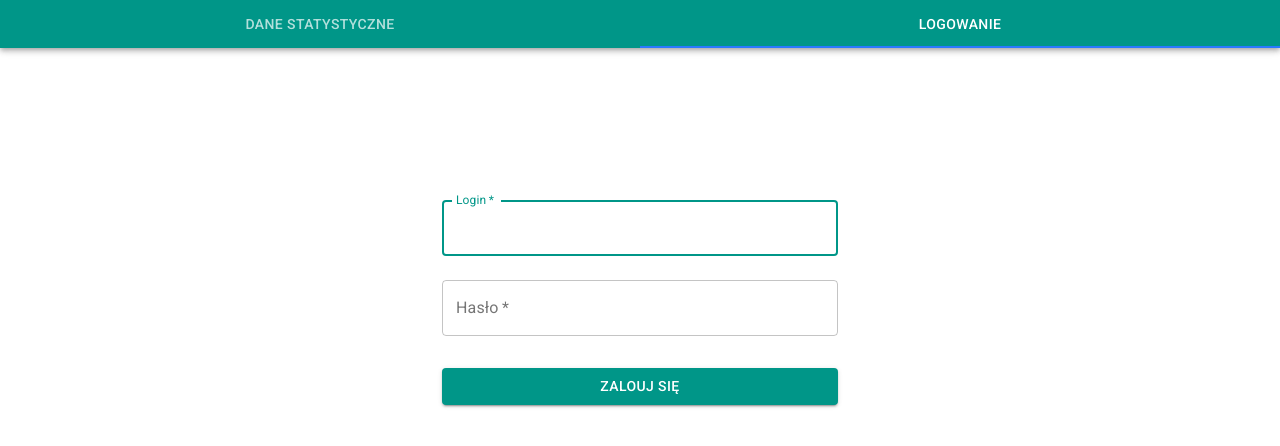
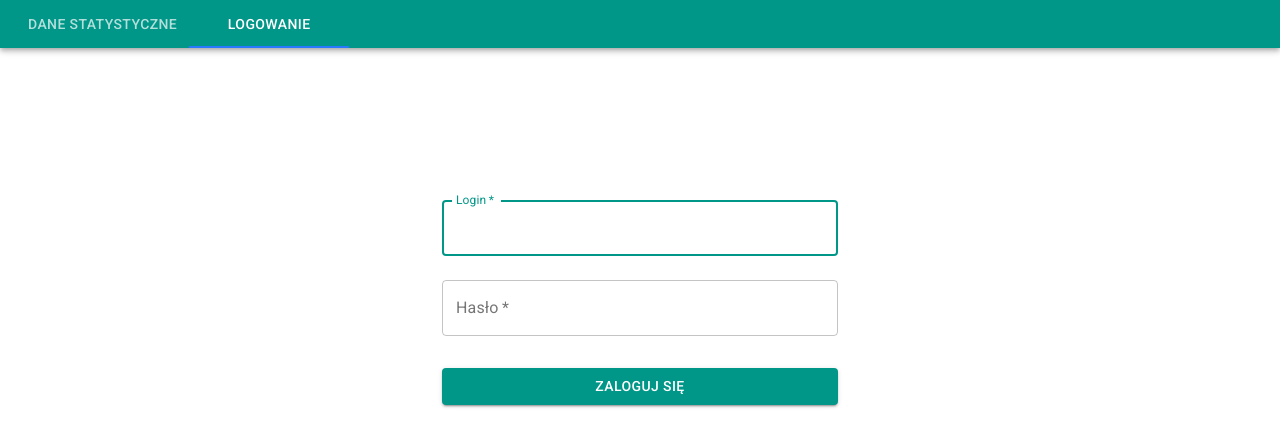
Before and after one commit to scrum-team-project/scrum-proj, a React (Create React App) app in the folder frontend/: page /login in a window 1280 px wide. Shown: the top 446 px of the page. Built offline with nearby package versions, Linux system fonts and the light colour scheme; what redux-api-middleware would draw is missing.

Commit message:
gotowe navbar po lewej

```diff
--- a/frontend/src/state/ducks/user/operations.js
+++ b/frontend/src/state/ducks/user/operations.js
@@ -5,7 +5,7 @@ const login = (login, password) => (dispatch) => {
     console.log("LOGIN REQUEST");
     dispatch(
         createAction({
-            endpoint: "http://localhost:5000/api/login",
+            endpoint: "http://localhost:5000/accounts/login",
             method: "POST",
             headers: { "Content-Type": "application/json" },
             body: JSON.stringify({ login, password }),
--- a/frontend/src/ui/Login/LoginForm.js
+++ b/frontend/src/ui/Login/LoginForm.js
@@ -103,7 +103,7 @@ function LoginForm(props) {
                                     disabled={isSubmitting}
                                     className={classes.submit}
                                 >
-                                    Zalouj się
+                                    Zaloguj się
                                 </Button>
                             </Grid>
                         </form>
--- a/frontend/src/ui/Navbar/Navbar.js
+++ b/frontend/src/ui/Navbar/Navbar.js
@@ -20,7 +20,11 @@ function LinkTab(props) {
 const useStyles = makeStyles((theme) => ({
     root: {
         flexGrow: 1,
+
         backgroundColor: theme.palette.background.paper,
+    },
+    tab: {
+        marginLeft: theme.spacing(2),
     },
 }));
 
@@ -37,12 +41,11 @@ function NavBar({ user }) {
 
     return (
         <div className={classes.root}>
-
             <AppBar position="static">
                 <Tabs
-                    variant="fullWidth"
                     value={value}
                     aria-label="nav tabs example"
+                    className={classes.tab}
                 >
                     <LinkTab
                         label="Dane Statystyczne"
```
